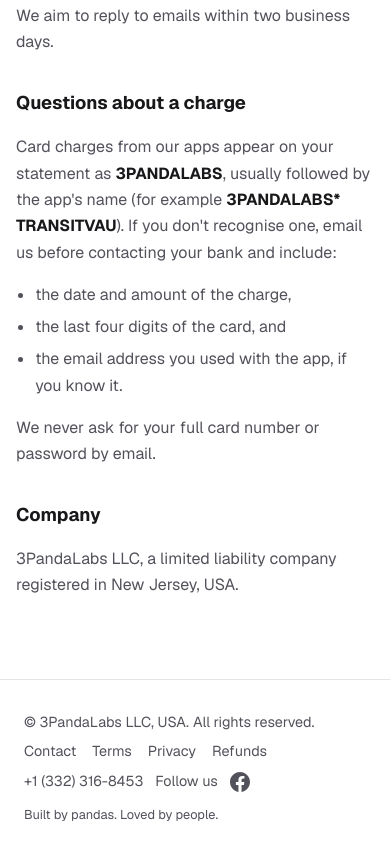
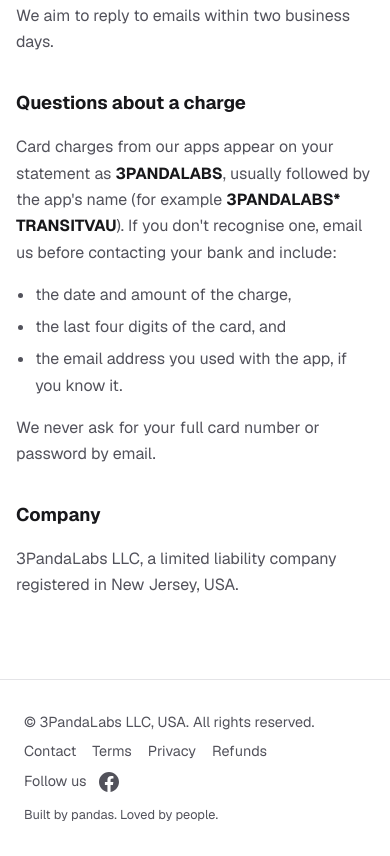
Before and after one commit to 3pandalabs/3pandalabs-website, a plain HTML site: page public/contact.html in a window 390 px wide. Shown: the part 410-1266 px from the top of the page. Drawn offline with nearby package versions, Linux system fonts and the light colour scheme.

Commit message:
Footer: drop the phone number, it is on the contact page
Co-Authored-By: Claude Opus 5.5 <noreply@anthropic.com>

```diff
--- a/public/contact.html
+++ b/public/contact.html
@@ -73,7 +73,6 @@
         <a href="/refunds">Refunds</a>
       </nav>
       <div class="footer-follow">
-        <a href="tel:+13323168453">+1 (332) 316-8453</a>
         <span>Follow us</span>
         <a href="https://www.facebook.com/3pandalabs" target="_blank" rel="noopener noreferrer" aria-label="Facebook" title="Facebook"><svg viewBox="0 0 24 24" width="20" height="20" fill="currentColor" aria-hidden="true"><path fill-rule="evenodd" d="M24 12.073c0-6.627-5.373-12-12-12s-12 5.373-12 12c0 5.99 4.388 10.954 10.125 11.854v-8.385H7.078v-3.47h3.047V9.43c0-3.007 1.792-4.669 4.533-4.669 1.312 0 2.686.235 2.686.235v2.953H15.83c-1.491 0-1.956.925-1.956 1.874v2.25h3.328l-.532 3.47h-2.796v8.385C19.612 23.027 24 18.062 24 12.073z"/></svg></a>
       </div>
--- a/public/styles.css
+++ b/public/styles.css
@@ -387,7 +387,7 @@ a { color: inherit; }
 }
 .footer-links a { color: var(--fg-muted); }
 
-/* Phone and social icons (every page). */
+/* Social icons (every page). */
 .footer-follow { display: flex; flex-wrap: wrap; align-items: center; gap: 0.75rem; }
 .footer-follow a { color: var(--fg-muted); }
 .footer-follow svg { display: block; }
```
Also changed, not shown: public/index.html (+0 -1 lines), public/privacy.html (+0 -1 lines), public/refunds.html (+0 -1 lines), public/terms.html (+0 -1 lines).
